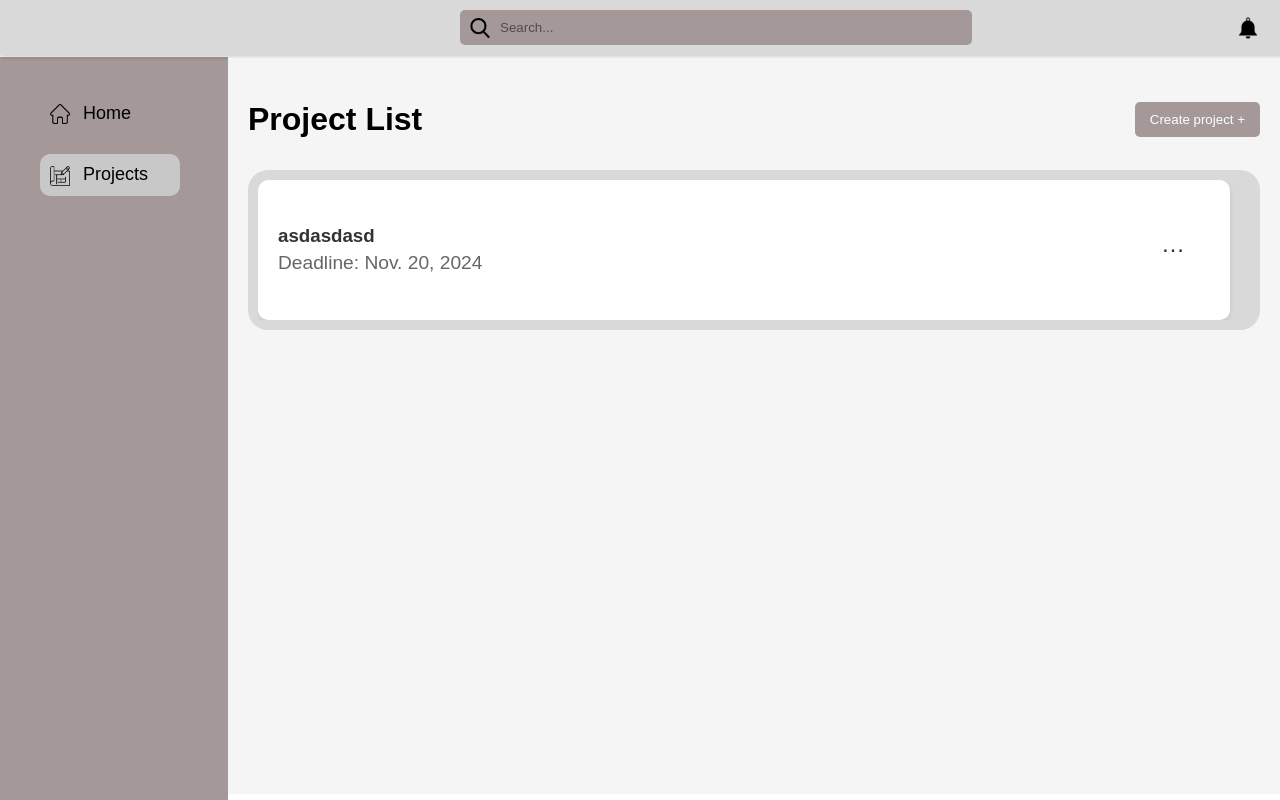
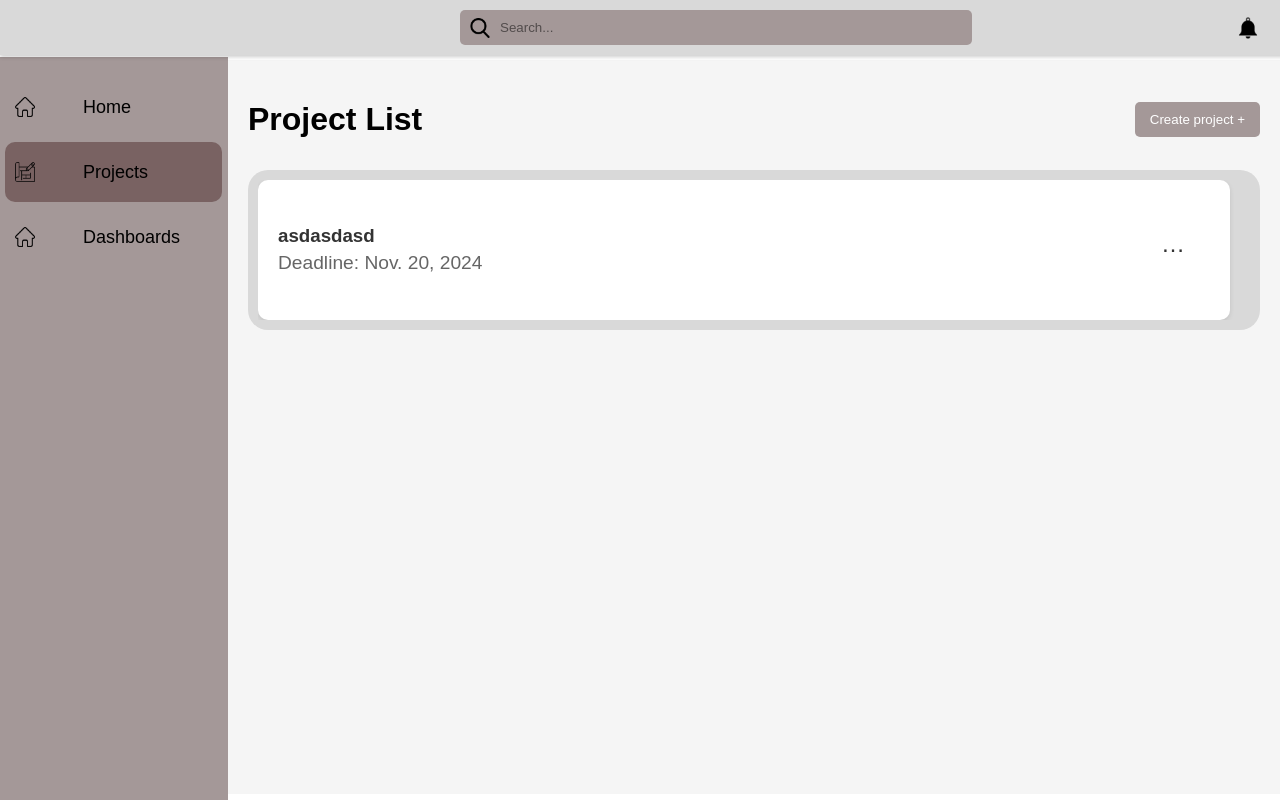
Before and after one commit to Ban-Coca/ProjectManagementApp, a Django app: page /projects/ in a window 1280 px wide. Run offline with Django 5.2, Linux system fonts and the light colour scheme; data comes from the database, SQL or seed files in the repository; both versions use the stored data as it was after the commit.

Commit message:
merge pt2

```diff
--- a/home/templates/components/sidebar.html
+++ b/home/templates/components/sidebar.html
@@ -1,20 +1,36 @@
 <div class="sidebar">
     {% load static %}
-    <nav>
+    <nav role="navigation">
         <ul>
             <li class="nav-container {% if request.resolver_match.url_name == 'home' %}active{% endif %}">
-                <a href="{% url 'home:home' %}" class="nav-link">
-                    <img src="{% static 'images/home.png' %}" alt="Home" class="sidebar-icon"> Home
+                <a href="{% url 'home:home' %}" class="nav-link" aria-label="Home">
+                    <div class="nav-item">
+                        <img src="{% static 'images/home.png' %}" alt="Home Icon" class="sidebar-icon">
+                        <p>Home</p>
+                    </div>
                 </a>
             </li>
             <li class="nav-container {% if request.resolver_match.url_name == 'projects_list' or request.resolver_match.url_name == 'project_detail' %}active{% endif %}">
-                <a href="{% url 'project_planning_and_scheduling:projects_list' %}" class="nav-link">
-                    <img src="{% static 'images/project.png' %}" alt="Projects" class="sidebar-icon"> Projects
+                <a href="{% url 'project_planning_and_scheduling:projects_list' %}" class="nav-link" aria-label="Projects">
+                    <div class="nav-item">
+                        <img src="{% static 'images/project.png' %}" alt="Projects Icon" class="sidebar-icon">
+                        <p>Projects</p>
+                    </div>
+                </a>
+            </li>
+            <!-- Check if "Dashboards" is meant to be different from "Home" -->
+            <li class="nav-container {% if request.resolver_match.url_name == 'dashboards' %}active{% endif %}">
+                <a href="{% url 'home:home' %}" class="nav-link" aria-label="Dashboards">
+                    <div class="nav-item">
+                        <img src="{% static 'images/home.png' %}" alt="Dashboards Icon" class="sidebar-icon">
+                        <p>Dashboards</p>
+                    </div>
                 </a>
             </li>
         </ul>
     </nav>
 </div>
+
 
 <style>
     .sidebar nav{
@@ -36,29 +52,55 @@
 
     .nav-container {
         display: flex; /* Use flexbox */
-        /*justify-content: flex-start; /* Align items to the left */
         align-items: center; /* Center vertically */
-        width: 140px;
-        height: auto; /* Set height to auto */
-        margin-bottom: 20px; /* Add space below the home link */
+        padding: 5px;
+        width: 207px;
+        margin-left: 5px;
+        height: 50px; /* Set height to auto */
+        margin-bottom: 5px; /* Add space below the home link */
+        border-radius: 10px;
     }
 
+    .nav-item{
+        display: flex;
+    }
+    .sidebar p{
+        margin-left: 40px;
+    }
     .nav-link {
+        width: 100%;
         text-decoration: none; /* Removes the underline from links */
         color: black; /* Ensures link color inherits from parent */
         font-size: 18px; /* Adjust the font size */
-        padding: 10px; /* Add some padding */
-
+        padding: 5px; /* Add some padding */
+    }
+    .sidebar-icon {
+        margin-top: 18px;
+        width: 20px;  /* Adjust width as needed */
+        height: 20px; /* Adjust height as needed */
+        margin-right: 8px; /* Space between the icon and text */
+        vertical-align: middle; /* Align icon vertically with text */
+        display: inline-block; /* Ensure it behaves like inline elements */
     }
 
+    /* Active state for nav containers */
     .nav-container.active {
-        border-radius: 10px;
-        background-color: #c8c8c8; /* Color for the active state */
+        background-color: #796262; /* Color for the active state */
     }
 
-    .nav-container:hover {
-        border-radius: 10px; /* Optional: Add rounded corners */
+    /* Hover effect only for non-active nav containers */
+    .nav-container:not(.active):hover {
+        background-color: rgba(228, 228, 228, 0.5); /* Light gray with 50% transparency */
         transition: background-color 0.3s; /* Smooth transition for hover effect */
-        background-color: #d0d0d0; /* Change background color on hover */
+    }
+
+    /* Prevent hover effect on active items */
+    .nav-container.active:hover {
+        background-color: #796262; /* Keeps the active color unchanged on hover */
+    }
+    .sidebar ul {
+        list-style-type: none;
+        padding: 0;
+        margin: 0;
     }
 </style>
--- a/project_management_app/settings.py
+++ b/project_management_app/settings.py
@@ -58,7 +58,6 @@ TEMPLATES = [
         'BACKEND': 'django.template.backends.django.DjangoTemplates',
         'DIRS': [
             BASE_DIR / 'project_planning_and_scheduling/templates',
-            BASE_DIR / 'home',
         ],
         'APP_DIRS': True,
         'OPTIONS': {
--- a/project_management_app/urls.py
+++ b/project_management_app/urls.py
@@ -15,7 +15,6 @@ Including another URLconf
     2. Add a URL to urlpatterns:  path('blog/', include('blog.urls'))
 """
 from django.contrib import admin
-from django.contrib.auth import views as auth_views
 from django.urls import path, include
 from django.views.generic import RedirectView
 
--- a/project_planning_and_scheduling/static/css/project_detail.css
+++ b/project_planning_and_scheduling/static/css/project_detail.css
@@ -9,7 +9,6 @@ html, body {
     display: flex;
     flex-grow: 1;
     flex-direction: row; /* Ensure the sidebar and main content are in a row */
-    height: 60vh;
 }
 
 .main-content {
--- a/project_planning_and_scheduling/static/css/project_list.css
+++ b/project_planning_and_scheduling/static/css/project_list.css
@@ -9,7 +9,6 @@ html, body {
     display: flex;
     flex-grow: 1;
     flex-direction: row; /* Ensure the sidebar and main content are in a row */
-    height: 60vh;
 }
 
 .main-content {
@@ -106,14 +105,6 @@ a {
     color: #444; /* Darken deadline text on hover */
 }
 
-.sidebar-icon {
-    width: 20px;  /* Adjust width as needed */
-    height: 20px; /* Adjust height as needed */
-    margin-right: 8px; /* Space between the icon and text */
-    vertical-align: middle; /* Align icon vertically with text */
-    display: inline-block; /* Ensure it behaves like inline elements */
-}
-
 /* Button styling */
 button {
     background-color: #A49898; /* Button color */
@@ -130,12 +121,8 @@ button:hover {
 }
 
 /* Label styling */
-label {
+.more-options label {
     font-weight: bold; /* Bold labels */
-}
-
-h2 {
-    margin-top: 0; /* Remove top margin */
 }
 
 .project-card {
--- a/project_planning_and_scheduling/static/js/create_project.js
+++ b/project_planning_and_scheduling/static/js/create_project.js
@@ -7,14 +7,13 @@ var closeBtn = document.getElementById("closeModalBtn");
 var projectTitleInput = document.getElementById("projectTitle"); // Assuming this is the ID of the title input field
 var deadlineInput = document.getElementById("projectDeadline"); // Assuming this is the ID of the deadline input field
 var cancelBtn = document.getElementById("cancelBtn");
+
 // Listen for open click
 modalBtn.addEventListener("click", openModal);
 // Listen for close click
 closeBtn.addEventListener("click", closeModal);
-// Listen for outside click
-window.addEventListener("click", outsideClick);
 // Listen for cancel button
-cancelBtn.addEventListener("click",closeModal);
+cancelBtn.addEventListener("click", closeModal);
 
 // Function to open modal
 function openModal() {
@@ -28,13 +27,6 @@ function closeModal() {
     modal.style.display = "none";
     // Change the URL back to the projects list page without reloading the page
     history.pushState(null, null, '/projects/');
-}
-
-// Function to close modal if outside click
-function outsideClick(e) {
-    if (e.target == modal) {
-        closeModal();
-    }
 }
 
 // Validate project title (no special characters allowed)
@@ -109,7 +101,6 @@ document.getElementById("createProjectForm").addEventListener("submit", function
     });
 });
 
-
 // Function to get CSRF token from cookies
 function getCookie(name) {
     let cookieValue = null;
--- a/project_planning_and_scheduling/templates/project_page/createprojectmodal.html
+++ b/project_planning_and_scheduling/templates/project_page/createprojectmodal.html
@@ -45,8 +45,8 @@
         box-shadow: 0 4px 8px rgba(0, 0, 0, 0.2); /* Shadow for the modal */
         max-width: 500px; /* Set a maximum width for the modal */
         width: 90%; /* Full width within max width */
-        margin: auto; /* Center within the modal */
-        margin-top: 90px; /* Adjust this value to add space from the top */
+        margin-top: 0; /* Remove margin-top */
+        transform: translateY(-25%); /* Move up by 10% of its height */
         overflow: hidden; /* Hide overflow of modal content */
     }
 
--- a/project_planning_and_scheduling/templates/project_page/project_list.html
+++ b/project_planning_and_scheduling/templates/project_page/project_list.html
@@ -25,19 +25,19 @@
                         {% for project in projects %}
                             <div class="project-card">
                                 <a href="{% url 'project_planning_and_scheduling:project_detail' project.id %}">
-                                    <div data-project-id="{{ project.id }}">  <!-- Add data-project-id -->
+                                    <div data-project-id="{{ project.id }}">
                                         <h3>{{ project.title }}</h3>
                                         <p>Deadline: {{ project.end_date }}</p>
                                     </div>
                                 </a>
                                 <div class="more-options">
                                     <button class="more-options-btn" aria-label="More options">
-                                        &#8230; <!-- This is a Unicode character for ellipsis -->
+                                        &#8230;
                                     </button>
                                     <div class="options-dropdown">
                                         <ul>
                                             <li>
-                                                <a class="delete-project" href="#">Delete</a>  <!-- Optionally, you can add href="#" to make it a clickable link -->
+                                                <a class="delete-project" href="#">Delete</a>
                                             </li>
                                         </ul>
                                     </div>
@@ -45,15 +45,18 @@
                             </div>
                         {% endfor %}
                     {% else %}
-                        <p>No Assigned Project</p> <!-- Message when no projects are available -->
+                        <p>No Assigned Project</p>
                     {% endif %}
                 </div>
             </div>
         </div>
     </div>
 
-    <!-- Include the Modal -->
+    <!-- Include the Create Project Modal -->
     {% include 'project_page/createprojectmodal.html' %}
+
+    <!-- Include the Delete Confirmation Modal -->
+    {% include 'project_page/deleteprojectmodal.html' %} <!-- Include this file -->
 </body>
 </html>
 {% endblock %}
```
Also changed, not shown: home/static/css/home.css (+12 -1 lines), home/templates/home.html (+9 -5 lines), project_planning_and_scheduling/static/js/project_options.js (+63 -37 lines), project_planning_and_scheduling/templates/project_page/deleteprojectmodal.html (added, +67 -0 lines), db.sqlite3.
